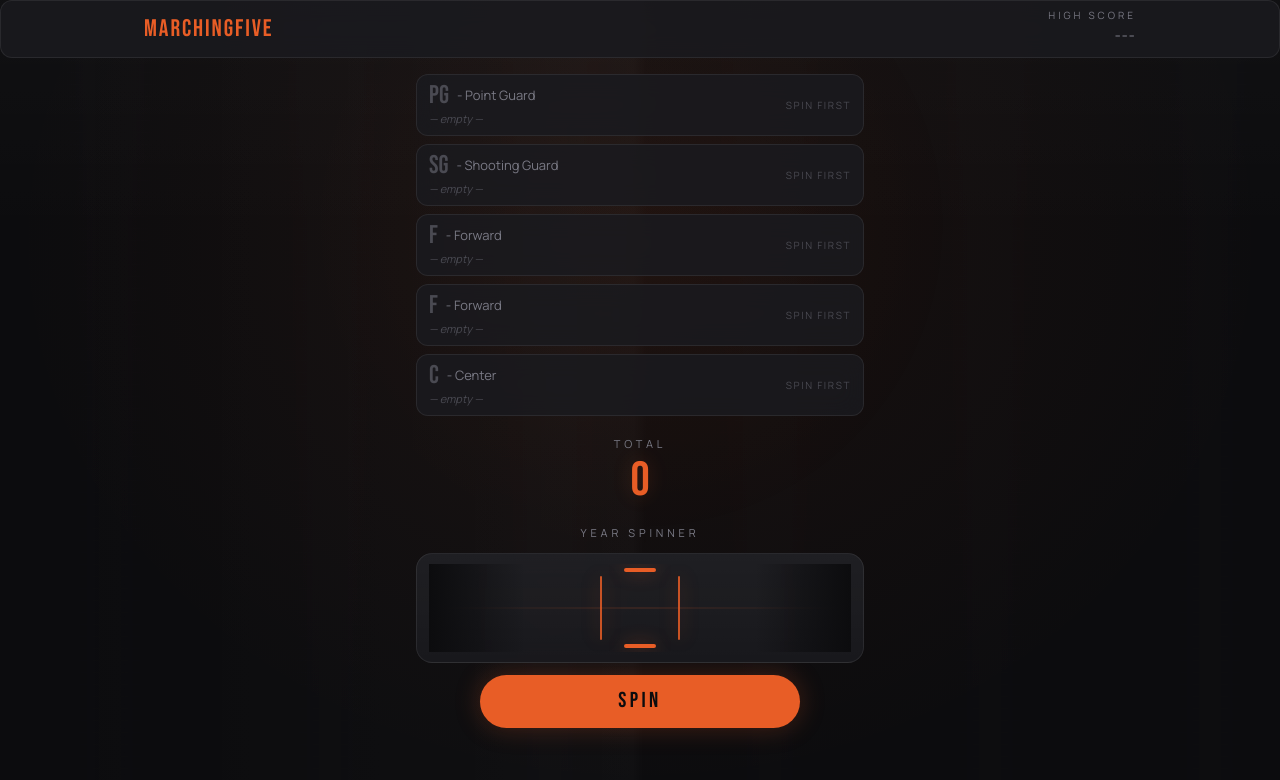
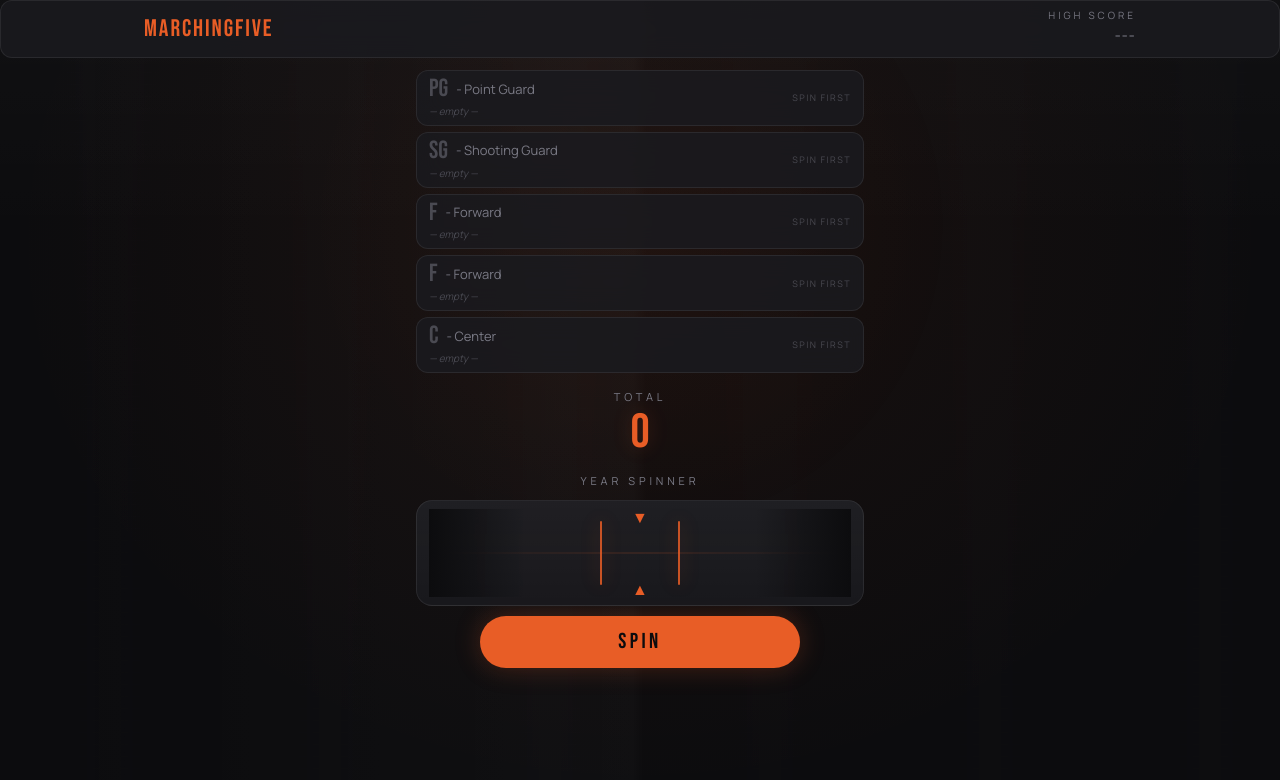
Before and after one commit to jdesl55/MarchingFive, a React (Vite) app: page / in a window 1280 px wide. Both pictures are taken after a click on the button "PLAY". Shown: the top 780 px of the page. Built offline with nearby package versions, Linux system fonts and the light colour scheme.

Commit message:
Refine MarchingFive slot selection flow

```diff
--- a/src/components/MarchingFive.tsx
+++ b/src/components/MarchingFive.tsx
@@ -387,7 +387,16 @@ function MarchingFive() {
   }
 
   function handleSelectSlot(slotIndex: number) {
-    if (game.phase !== 'selecting_slot' || game.slots[slotIndex] !== null || game.currentYear === null) {
+    if (
+      (game.phase !== 'selecting_slot' && game.phase !== 'selecting_player') ||
+      game.slots[slotIndex] !== null ||
+      game.currentYear === null
+    ) {
+      return;
+    }
+
+    if (game.phase === 'selecting_player' && game.activeSlotIndex === slotIndex) {
+      handleReturnToSlotSelection();
       return;
     }
 
@@ -435,7 +444,7 @@ function MarchingFive() {
 
       schedule(() => {
         setLandedYearPulse(false);
-      }, 300);
+      }, 400);
     }, SPIN_DURATION_MS + 60);
   }
 
@@ -612,35 +621,42 @@ function MarchingFive() {
         </div>
       </header>
 
-      <section className="relative z-10 mx-auto max-w-[480px] px-4 pb-8 pt-4">
+      <section className="relative z-10 mx-auto max-w-[480px] px-4 pb-6 pt-3">
         {game.phase === 'selecting_slot' ? (
-          <p className="mb-3 text-center text-[13px] text-[var(--text-secondary)]">Pick a position</p>
+          <p className="mb-2 text-center text-[13px] text-[var(--text-secondary)]">Pick a position</p>
         ) : null}
 
-        <div className="space-y-2">
+        <div className="space-y-1.5">
           {SLOT_CONFIG.map((slot, index) => {
             const filledSlot = game.slots[index];
-            const isInteractive = game.phase === 'selecting_slot' && filledSlot === null;
-            const isSelectedForDropdown = game.phase === 'selecting_player' && game.activeSlotIndex === index && !filledSlot;
+            const canBrowsePositions =
+              (game.phase === 'selecting_slot' || game.phase === 'selecting_player') && filledSlot === null;
+            const isSelectedForDropdown = game.activeSlotIndex === index && game.phase === 'selecting_player' && !filledSlot;
             const logoUrl = filledSlot ? getLogoUrl(filledSlot.player) : null;
             const points = filledSlot ? displayedSlotPoints[index] : 0;
+            const showDropdown = isSelectedForDropdown;
 
             return (
+              <div key={`${slot.short}-${index}`} className="space-y-1.5">
                 <button
-                key={`${slot.short}-${index}`}
                   type="button"
                   onClick={() => handleSelectSlot(index)}
-                disabled={!isInteractive}
-                className={`glass-panel slot-card flex min-h-[58px] w-full items-center px-3 py-2 text-left ${
+                  disabled={!canBrowsePositions}
+                  className={`glass-panel slot-card flex min-h-[54px] w-full items-center px-3 py-1.5 text-left ${
                     isSelectedForDropdown ? 'slot-card--active' : ''
                   } ${filledSlot ? 'slot-card--filled' : ''} ${
                     revealingSlotIndex === index ? 'slot-card--revealing' : ''
-                } ${!isInteractive ? 'cursor-default' : 'cursor-pointer'}`}
+                  } ${!canBrowsePositions ? 'cursor-default' : 'cursor-pointer'}`}
                   style={
-                  isInteractive
+                    canBrowsePositions
+                      ? isSelectedForDropdown
                         ? {
-                        borderColor: 'rgba(232, 93, 38, 0.35)',
-                        boxShadow: '0 0 14px rgba(232, 93, 38, 0.12)'
+                            borderColor: 'rgba(232, 93, 38, 0.5)',
+                            boxShadow: '0 0 16px rgba(232, 93, 38, 0.16)'
+                          }
+                        : {
+                            borderColor: 'rgba(232, 93, 38, 0.2)',
+                            boxShadow: '0 0 10px rgba(232, 93, 38, 0.08)'
                           }
                       : undefined
                   }
@@ -650,27 +666,27 @@ function MarchingFive() {
                       <div className="min-w-0 flex-1">
                         <div className="flex items-center gap-2">
                           <span
-                          className="font-display shrink-0 text-[1.6rem] leading-none"
-                          style={{ color: isInteractive ? 'var(--basketball-orange)' : 'var(--text-dim)' }}
+                            className="font-display shrink-0 text-[1.55rem] leading-none"
+                            style={{ color: canBrowsePositions || isSelectedForDropdown ? 'var(--basketball-orange)' : 'var(--text-dim)' }}
                           >
                             {slot.short}
                           </span>
                           <span className="text-[13px] text-[var(--text-secondary)]">- {slot.long}</span>
                         </div>
-                      <div className="mt-0.5 text-[11px] italic text-[var(--text-dim)]">— empty —</div>
+                        <div className="mt-0.5 text-[10px] italic text-[var(--text-dim)]">— empty —</div>
                       </div>
                       {game.phase === 'idle' ? (
-                      <div className="ml-3 shrink-0 text-[10px] uppercase tracking-[0.16em] text-[var(--text-dim)]">
+                        <div className="ml-2 shrink-0 text-[9px] uppercase tracking-[0.16em] text-[var(--text-dim)]">
                           Spin first
                         </div>
                       ) : null}
-                    {isInteractive ? (
-                      <div className="ml-3 shrink-0 rounded-full border border-[var(--glass-border-active)] px-2 py-1 text-[10px] uppercase tracking-[0.16em] text-[var(--basketball-orange)]">
+                      {canBrowsePositions && !isSelectedForDropdown ? (
+                        <div className="ml-2 shrink-0 rounded-full border border-[rgba(232,93,38,0.2)] px-2 py-1 text-[9px] uppercase tracking-[0.16em] text-[var(--basketball-orange)]">
                           Pick
                         </div>
                       ) : null}
                       {isSelectedForDropdown ? (
-                      <div className="ml-3 shrink-0 rounded-full bg-[rgba(232,93,38,0.12)] px-2 py-1 text-[10px] uppercase tracking-[0.16em] text-[var(--basketball-orange)]">
+                        <div className="ml-2 shrink-0 rounded-full bg-[rgba(232,93,38,0.12)] px-2 py-1 text-[9px] uppercase tracking-[0.16em] text-[var(--basketball-orange)]">
                           Active
                         </div>
                       ) : null}
@@ -700,7 +716,7 @@ function MarchingFive() {
 
                       <div className="ml-3 shrink-0 text-right">
                         <div
-                        className={`font-display text-[1.65rem] leading-none text-[var(--basketball-orange)] ${
+                          className={`font-display text-[1.6rem] leading-none text-[var(--basketball-orange)] ${
                             revealingSlotIndex === index ? 'pulse-scale' : ''
                           }`}
                         >
@@ -711,11 +727,47 @@ function MarchingFive() {
                     </>
                   )}
                 </button>
+
+                {showDropdown ? (
+                  <div className="dropdown-shell glass-panel overflow-hidden">
+                    {selectionOptions.length === 0 ? (
+                      <div className="px-4 py-4 text-sm text-[var(--text-secondary)]">
+                        <p>No eligible players were found for this draw.</p>
+                        <button
+                          type="button"
+                          onClick={handleReturnToSlotSelection}
+                          className="spin-button font-display mt-3 rounded-full px-5 py-2 text-lg uppercase tracking-[0.12em]"
+                        >
+                          Choose Position
+                        </button>
+                      </div>
+                    ) : (
+                      selectionOptions.map((player, optionIndex) => (
+                        <button
+                          key={getPlayerKey(player)}
+                          type="button"
+                          onClick={() => handleSelectPlayer(player)}
+                          className={`dropdown-option flex min-h-[48px] w-full items-center justify-between border-l-2 border-l-transparent px-4 py-2.5 text-left ${
+                            optionIndex < selectionOptions.length - 1 ? 'border-b border-b-[var(--glass-border)]' : ''
+                          }`}
+                        >
+                          <div className="min-w-0">
+                            <div className="truncate text-[15px] font-bold text-[var(--text-primary)]">
+                              {player.playerName}
+                            </div>
+                            <div className="truncate text-xs text-[var(--text-secondary)]">{player.teamFull}</div>
+                          </div>
+                        </button>
+                      ))
+                    )}
+                  </div>
+                ) : null}
+              </div>
             );
           })}
         </div>
 
-        <div className="mt-5 text-center">
+        <div className="mt-4 text-center">
           <div className="text-[11px] uppercase tracking-[0.35em] text-[var(--text-secondary)]">Total</div>
           <div
             className={`font-display relative mt-1 inline-block text-[3rem] leading-none text-[var(--basketball-orange)] ${
@@ -727,21 +779,21 @@ function MarchingFive() {
           </div>
 
           {game.phase === 'complete' && showFinalBadge ? (
-            <div className="fade-enter mt-4">
+            <div className="fade-enter mt-3">
               <div
                 className={`tier-badge glass-panel inline-flex min-h-10 items-center rounded-full px-5 py-2 font-display text-xl uppercase tracking-[0.16em] ${scoreTier.className}`}
                 style={{ color: scoreTier.textColor }}
               >
                 {scoreTier.label}
               </div>
-              <p className="mt-3 text-sm text-[var(--text-secondary)]">
+              <p className="mt-2 text-sm text-[var(--text-secondary)]">
                 Best possible with your years: {bestPossibleScore}
               </p>
               {showPlayAgain ? (
                 <button
                   type="button"
                   onClick={handlePlayAgain}
-                  className="spin-button font-display mt-5 min-h-[48px] rounded-full px-8 py-2.5 text-[1.35rem] uppercase tracking-[0.14em]"
+                  className="spin-button font-display mt-4 min-h-[48px] rounded-full px-8 py-2.5 text-[1.35rem] uppercase tracking-[0.14em]"
                 >
                   Play Again
                 </button>
@@ -751,15 +803,19 @@ function MarchingFive() {
         </div>
 
         {!allSlotsFilled ? (
-          <div className="mt-5 space-y-3">
+          <div className="mt-4 space-y-2.5">
             <div className="text-center">
               <div className="text-[11px] uppercase tracking-[0.35em] text-[var(--text-secondary)]">Year Spinner</div>
             </div>
 
-            <div className="glass-panel spinner-shell px-3 py-2.5">
+            <div className="glass-panel spinner-shell px-3 py-2">
               <div className={`spinner-window ${landedYearPulse ? 'spinner-window--landed' : ''}`}>
-                <div className="pointer-events-none absolute left-1/2 top-1 z-[3] h-1 w-8 -translate-x-1/2 rounded-full bg-[var(--basketball-orange)] shadow-[0_0_18px_rgba(232,93,38,0.45)]" />
-                <div className="pointer-events-none absolute bottom-1 left-1/2 z-[3] h-1 w-8 -translate-x-1/2 rounded-full bg-[var(--basketball-orange)] shadow-[0_0_18px_rgba(232,93,38,0.45)]" />
+                <div className="pointer-events-none absolute left-1/2 top-0 z-[3] -translate-x-1/2 text-base leading-none text-[var(--basketball-orange)]">
+                  ▼
+                </div>
+                <div className="pointer-events-none absolute bottom-0 left-1/2 z-[3] -translate-x-1/2 text-base leading-none text-[var(--basketball-orange)]">
+                  ▲
+                </div>
                 <div className="spinner-fade spinner-fade--left" />
                 <div className="spinner-fade spinner-fade--right" />
                 <div
@@ -777,31 +833,39 @@ function MarchingFive() {
                       className="spinner-year"
                       style={{
                         fontSize:
-                          reelTransitionMs === 0 && index === reelVisualIndex
-                            ? '3.1rem'
+                          reelTransitionMs > 0
+                            ? '1.35rem'
+                            : game.currentYear !== null && index === reelVisualIndex
+                              ? '3rem'
                               : Math.abs(index - reelVisualIndex) === 1
-                              ? '1.8rem'
-                              : '1.35rem',
+                                ? '1.2rem'
+                                : '1rem',
                         color:
-                          reelTransitionMs === 0 && index === reelVisualIndex
+                          reelTransitionMs > 0
+                            ? '#7A7A85'
+                            : game.currentYear !== null && index === reelVisualIndex
                               ? '#E85D26'
-                            : 'rgba(74, 74, 82, 0.92)',
+                              : '#2A2A30',
                         opacity:
-                          reelTransitionMs === 0 && index === reelVisualIndex
+                          reelTransitionMs > 0
+                            ? 0.7
+                            : game.currentYear !== null && index === reelVisualIndex
                               ? 1
                               : Math.abs(index - reelVisualIndex) === 1
-                              ? 0.42
-                              : 0.15,
+                                ? 0.18
+                                : 0.06,
                         textShadow:
-                          reelTransitionMs === 0 && index === reelVisualIndex
-                            ? '0 0 20px rgba(232, 93, 38, 0.6), 0 0 40px rgba(232, 93, 38, 0.3)'
+                          reelTransitionMs > 0
+                            ? 'none'
+                            : game.currentYear !== null && index === reelVisualIndex
+                              ? '0 0 15px rgba(232, 93, 38, 0.7), 0 0 40px rgba(232, 93, 38, 0.4), 0 0 60px rgba(232, 93, 38, 0.2)'
                               : 'none',
                         transform:
-                          reelTransitionMs === 0 && index === reelVisualIndex
-                            ? `scale(${landedYearPulse ? 1.15 : 1})`
+                          game.currentYear !== null && index === reelVisualIndex
+                            ? `scale(${landedYearPulse ? 1.2 : 1})`
                             : 'scale(1)',
                         transition:
-                          'transform 300ms ease-out, opacity 120ms ease-out, color 120ms ease-out, font-size 120ms ease-out'
+                          'transform 400ms ease-out, opacity 120ms ease-out, color 120ms ease-out, font-size 120ms ease-out'
                       }}
                     >
                       {year}
@@ -810,41 +874,6 @@ function MarchingFive() {
                 </div>
               </div>
             </div>
-
-            {game.phase === 'selecting_player' ? (
-              <div className="dropdown-shell glass-panel overflow-hidden">
-                {selectionOptions.length === 0 ? (
-                  <div className="px-4 py-5 text-sm text-[var(--text-secondary)]">
-                    <p>No eligible players were found for this draw.</p>
-                    <button
-                      type="button"
-                      onClick={handleReturnToSlotSelection}
-                      className="spin-button font-display mt-4 rounded-full px-5 py-2 text-lg uppercase tracking-[0.12em]"
-                    >
-                      Choose Position
-                    </button>
-                  </div>
-                ) : (
-                  selectionOptions.map((player, index) => (
-                    <button
-                      key={getPlayerKey(player)}
-                      type="button"
-                      onClick={() => handleSelectPlayer(player)}
-                      className={`dropdown-option flex min-h-[56px] w-full items-center justify-between border-l-2 border-l-transparent px-4 py-3 text-left ${
-                        index < selectionOptions.length - 1 ? 'border-b border-b-[var(--glass-border)]' : ''
-                      }`}
-                    >
-                      <div className="min-w-0">
-                        <div className="truncate text-[15px] font-bold text-[var(--text-primary)]">
-                          {player.playerName}
-                        </div>
-                        <div className="truncate text-xs text-[var(--text-secondary)]">{player.teamFull}</div>
-                      </div>
-                    </button>
-                  ))
-                )}
-              </div>
-            ) : null}
 
             {game.phase === 'idle' || game.phase === 'spinning' ? (
               <div className="flex justify-center">
```
Lines whose indentation alone changed are shown as unchanged.
